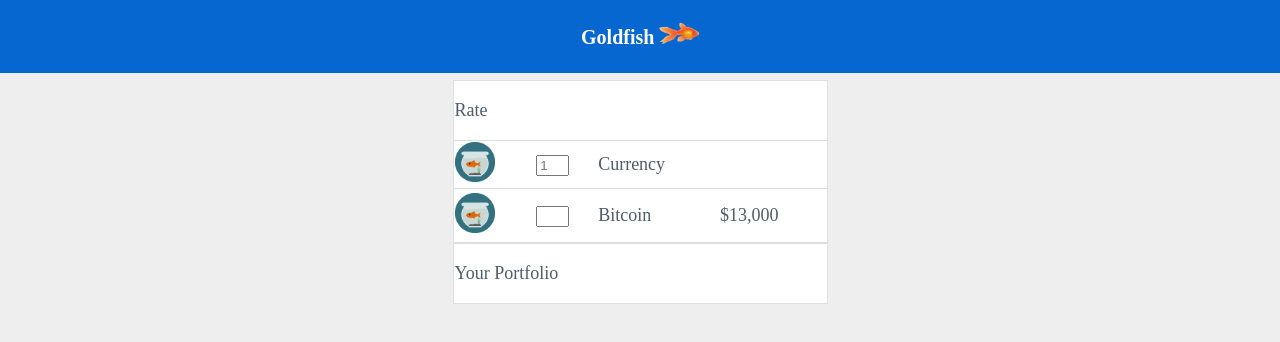
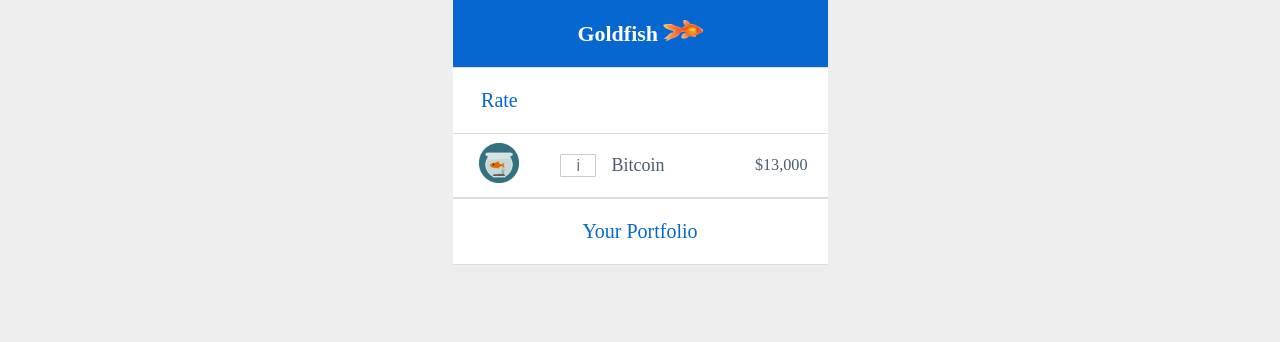
Before and after one commit to code-dock/crypto-balance, a browser extension: page wallets.html in a window 1280 px wide. Drawn offline with Linux system fonts and the light colour scheme; no server answers.

Commit message:
changed js

```diff
--- a/myScript.js
+++ b/myScript.js
@@ -91,7 +91,8 @@ function addRatesToBody(list) {
 
     const inputNumber =
       '<td class="cell-item rates-cell-item">' +
-      '<input type="text" placeholder="1" maxlength="2" size="1"></td>';
+      '<input class="input myInput1" type="text" value="" placeholder="1">' +
+      "</td>";
 
     const currencyName =
       '<td class="cell-item rates-cell-item base-currency name-currency">' +
--- a/style.css
+++ b/style.css
@@ -1,95 +1,77 @@
 body {
-  color: #4e5c6e;
-  font-size: 18px;
   margin: auto;
   padding: 0;
+  width: 375px;
+  font-size: 18px;
+  text-align: center;
+  color: #4e5c6e;
   background-color: #eee;
 }
 
-#wallets-page {
-  height: 700px;
-  width: 375px;
+.header {
+  padding: 1.1em 0 1.1em;
+  background-color: #0667d0;
 }
 
-.container {
-  position: relative;
+.title {
+  font-size: 22px;
+  color: white;
+  display: inline;
 }
 
-#header {
-  display: block;
-  text-align: center;
-  width: 100%;
-  padding: 1.3em 0 1.3em;
-  background-color: #0667d0;
-  position: absolute;
-  left: 0px;
-  top: 0px;
+.subtitle {
+  font-size: 20px;
+  color: #0667d0;
+  font-weight: 400;
 }
 
-#header .title {
-  margin: auto;
-  font-size: 20px;
-  display: inline;
-  color: white;
+.input {
+  color: #665;
+  font-size: 0.9em;
+  text-align: center;
+  margin: 0.37em 0;
+  height: 1.2em;
+  border-bottom: 1px solid #aaa;
+  border: 1px solid #ccc;
+  border-radius: 1px;
+  background-color: #fff;
+  cursor: pointer;
 }
 
-/*
-color: #0667d0;
-font-weight: 400;
-*/
-
-.rates {
-  margin-top: 80px;
-}
-
-.table {
-  padding-top: 12px;
-  padding-bottom: 12px;
-  width: 100%;
-  background-color: white;
-  border: 1px solid #dae1e9;
-  border-radius: 2px;
-}
-
-.table-row {
-  height: 2em;
-}
-
-.rates-table {
-  padding-top: 8px;
-  padding-bottom: 0;
-}
-
-.rates-cell-item {
-  padding: 5px 0;
-}
-
-.rate {
-  width: 30px;
+.result-txt,
+.base-currency-txt {
+  font-size: 0.9em;
+  padding-right: 20px;
   text-align: right;
 }
 
-.crypto-img {
-  display: inline;
-  width: 40px;
+.base-currency-value {
+  color: #9ba6b2;
 }
 
-.balance {
-  text-align: right;
-  padding-right: 15px;
+.crypto-currency-name {
+  text-align: left;
 }
 
-.name-currency {
-  font-size: 18px;
+.img {
+  width: 40px;
+  display: inline;
 }
 
-.native-currency {
-  color: #9ba6b2;
+/* table */
+
+table {
+  width: 100%;
 }
 
 table,
 tr {
+  background-color: white;
   border-collapse: collapse;
   border-top: 1px solid #ddd;
   border-bottom: 1px solid #ddd;
 }
+
+.table-row {
+  height: 3.6em;
+}
--- a/wallets.html
+++ b/wallets.html
@@ -10,41 +10,29 @@
   </script>
 </head>
 
-<body id="wallets-page">
-  <header class="container" id="header">
+<body>
+  <header class="header">
     <h1 class="title">Goldfish</h1>
-    <img class="crypto-img" src="images/icon.png" alt="">
+    <img class="img" src="images/icon.png" alt="">
   </header>
 
   <section>
     <div class="container-inner rates">
-      <table class="table rates-table" width="100%">
-        <tr>
+      <table class="table rates-table">
+        <tr class="table-row">
           <td >
             <p class="subtitle">Rate</p>
           </td>
         </tr>
 
-        <tr>
-          <td class="cell icon" width="22%">
-            <img class="crypto-img" src="images/placeholder.png" alt=""></td>
+        <tr class="table-row">
+          <td style="width:25%">
+            <img class="img" src="images/placeholder.png" alt=""></td>
           <td>
-            <input class="input-currency" type="text" placeholder="1" maxlength="2" size="1">
+            <input class="input" placeholder="i" maxlength="2" size="1" type="text">
           </td>
-          <td class="cell name-currency">Currency</td>
-          <td class="cell">
-            <span class="result1"></span>
-          </td>
-        </tr>
-
-        <tr class="table-row" style="height:3em">
-          <td class="cell">
-            <img class="crypto-img" src="images/placeholder.png" alt=""></td>
-          <td class="cell cell-input">
-            <input class="input-currency" placeholder="" maxlength="2" size="1" type="text">
-          </td>
-          <td class="cell pad-right-30 input-currency-name">Bitcoin</td>
-          <td class="cell converted-currency"> $13,000</td>
+          <td class="crypto-currency-name">Bitcoin</td>
+          <td class="result-txt"> $13,000</td>
         </tr>
       </table>
 
@@ -56,8 +44,8 @@
     <div class="container-inner wallets">
 
       <table class="table">
-        <tr>
-          <td width="100%">
+        <tr class="table-row">
+          <td >
             <p class="subtitle">Your Portfolio</p>
           </td>
         </tr>
```
